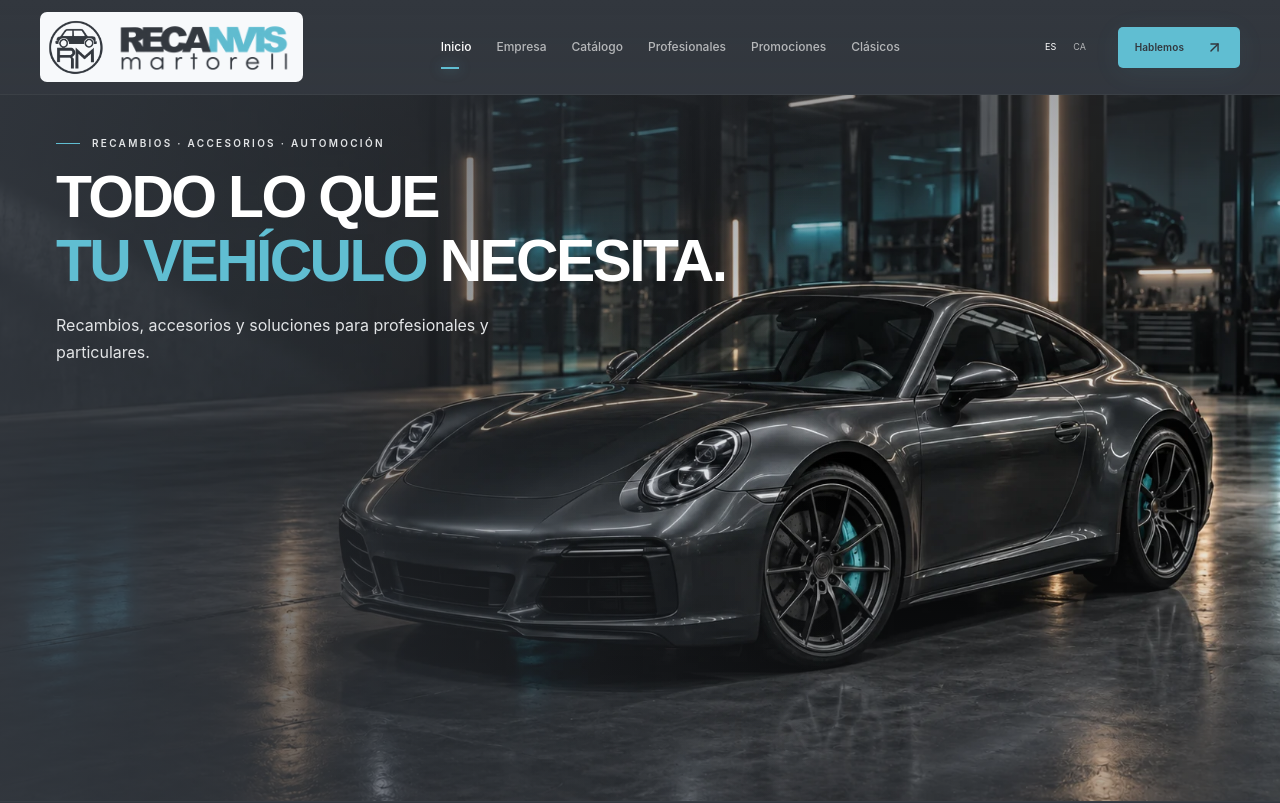
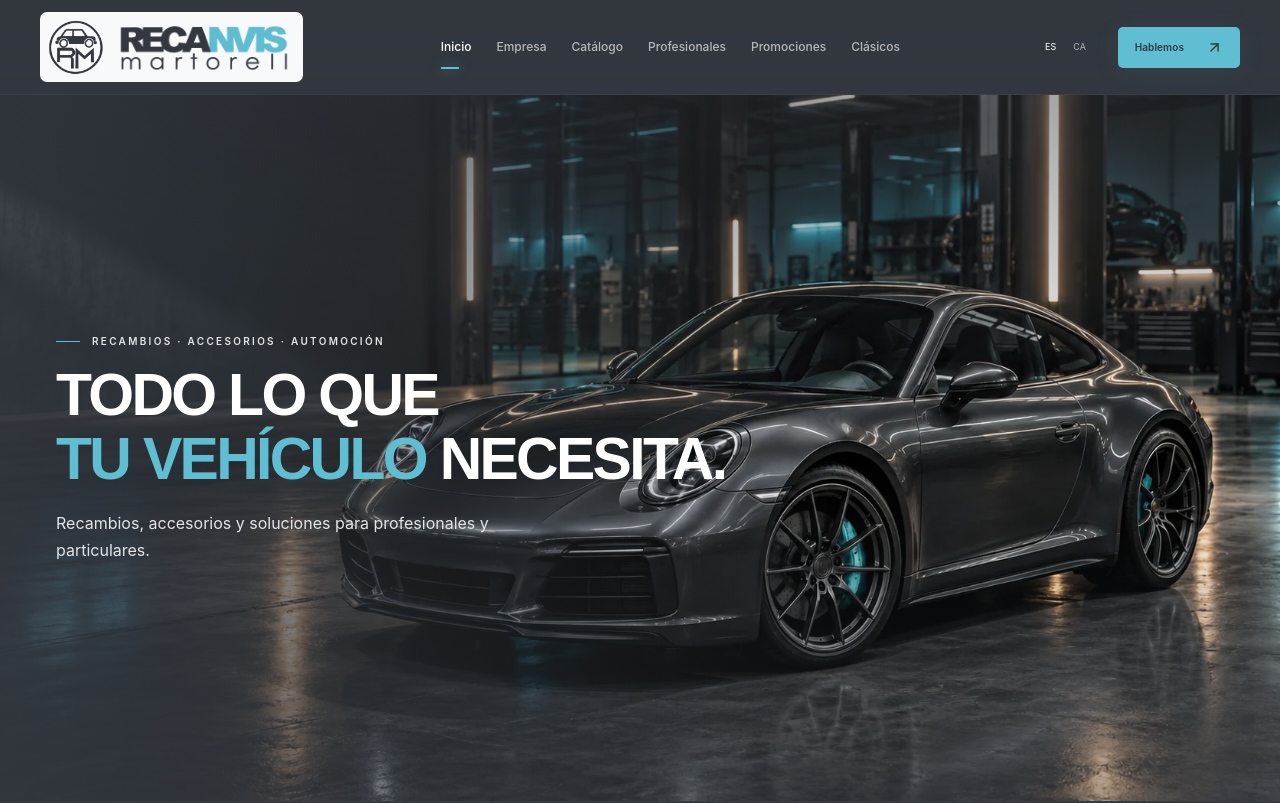
Before and after one commit to Rober-prog/re-motorsport, a React (Vite) app: page / in a window 1280 px wide. Shown: the top 803 px of the page. Built offline with nearby package versions, Linux system fonts and the light colour scheme; a web font is replaced by a local one.

Commit message:
Centrar verticalmente el texto del hero en escritorio

```diff
--- a/src/styles/staticHero.css
+++ b/src/styles/staticHero.css
@@ -50,6 +50,15 @@
   font-size: 16px;
   line-height: 1.65;
   margin-top: 20px;
+}
+@media (min-width: 640px) {
+  .hero.hero-static {
+    display: flex;
+    align-items: center;
+  }
+  .hero-static .hero-copy {
+    padding-block: 0;
+  }
 }
 @media (min-width: 1600px) {
   .hero.hero-static {
```
Also changed, not shown: 1 other file (tests, documents, lock files or other folders).
